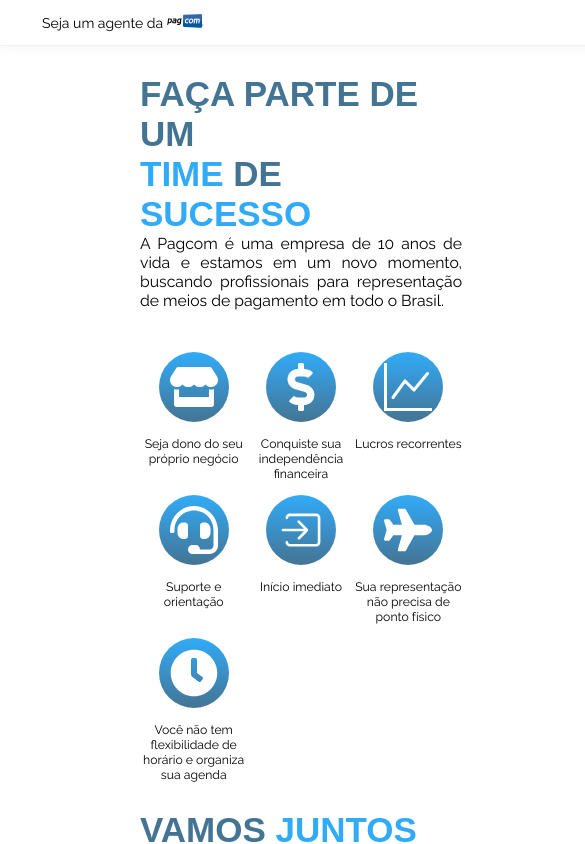
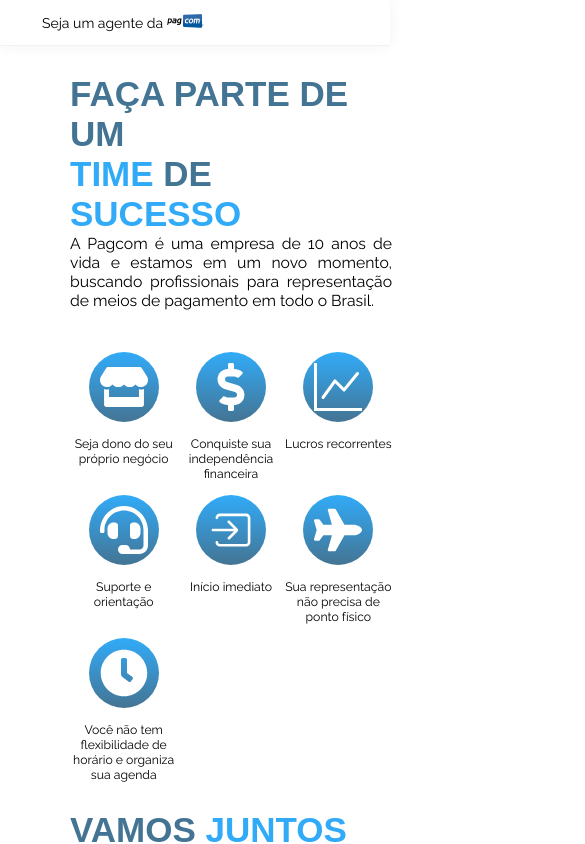
Before and after one commit to murilojssilva/desafio-pagcom, a React (Vite) app: page / in a window 390 px wide. Shown: the top 844 px of the page, 585 px wide, since content can reach past the window. Built offline with nearby package versions, Linux system fonts and the light colour scheme; a web font is replaced by a local one.

Commit message:
Change responsive

```diff
--- a/src/components/Header/styles.ts
+++ b/src/components/Header/styles.ts
@@ -6,7 +6,6 @@
   padding: 1rem 3rem;
   border-bottom: 1px solid var(--gray-50);
   box-shadow: 0 0 1em var(--gray-50);
-
   p {
     font-size: 1rem;
     text-align: justify;
--- a/src/screens/_layouts/default/styles.ts
+++ b/src/screens/_layouts/default/styles.ts
@@ -1,11 +1,16 @@
 import styled from "styled-components";
 
 export const LayoutContainer = styled.div`
+  display: flex;
+  flex-direction: column;
+`;
+
+export const LayoutContent = styled.div`
   display: grid;
   grid-template-columns: 1fr;
   margin: 0 auto;
+  padding: 2rem 10rem;
+  @media (max-width: 768px) {
+    padding: 2rem 5rem;
+  }
 `;
-
-export const LayoutContent = styled.div`
-  padding: 2rem 10rem;
-`;
```
